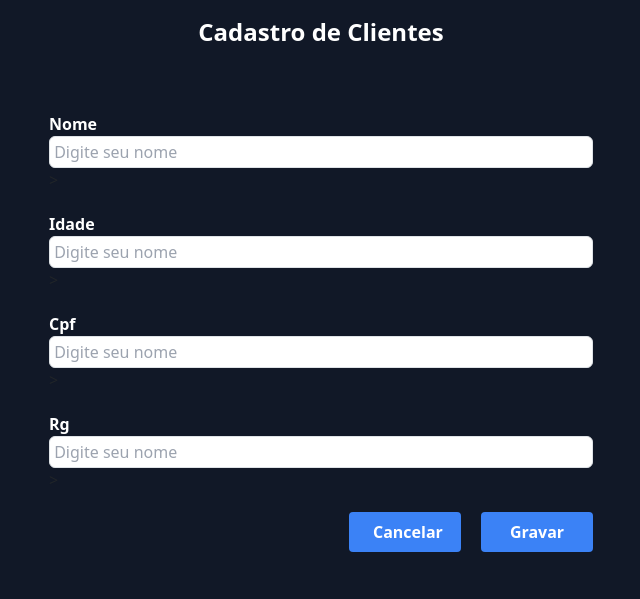
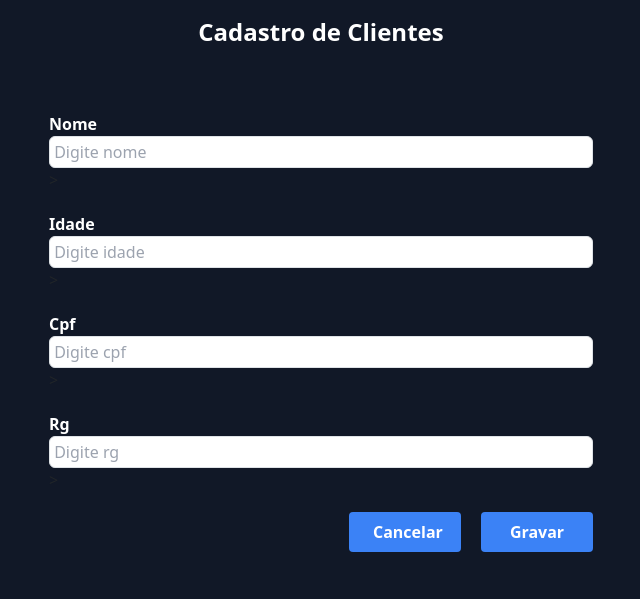
Before and after one commit to MatheusAmaralDeSousa/projeto_django_1, a Django app: page /cadastro/ in a window 1280 px wide. Shown: the top 599 px of the page, without its empty margins (319-959 px from the left). Run offline with Django 4.2, Linux system fonts and the light colour scheme; some libraries are stand-ins or nearby versions.

Commit message:
reactor: error format expression extends

```diff
--- a/djangoapp/app_cadastro_usuarios/templates/usuarios/cadastro_cliente.html
+++ b/djangoapp/app_cadastro_usuarios/templates/usuarios/cadastro_cliente.html
@@ -22,7 +22,7 @@
                 {% for field in form %}
                 <div class="imput-box">
                     <label class="text-white font-bold" for="{{ field.id_for_label }}">{{ field.label }}</label>
-                    <input name="{{ field.name }}" type="text" placeholder=" Digite seu nome" required class="w-full h-8 border border-black rounded-md" {{ field }}>
+                    <input name="{{ field.name }}" type="text" placeholder=" Digite {{ field.name}}" required class="w-full h-8 border border-black rounded-md" {{ field }}>
                 </div>
                 {% endfor %}
                 <div class="d-flex justify-content-end">
--- a/djangoapp/app_cadastro_usuarios/templates/usuarios/editar_cliente.html
+++ b/djangoapp/app_cadastro_usuarios/templates/usuarios/editar_cliente.html
@@ -1,4 +1,4 @@
-{% extends 'usuarios/base.html '%}
+{% extends 'usuarios/base.html'%}
 
 {% block conteudo %}
 <form action="{% url 'editar_cliente' usuario_id %}" method="post">
```
